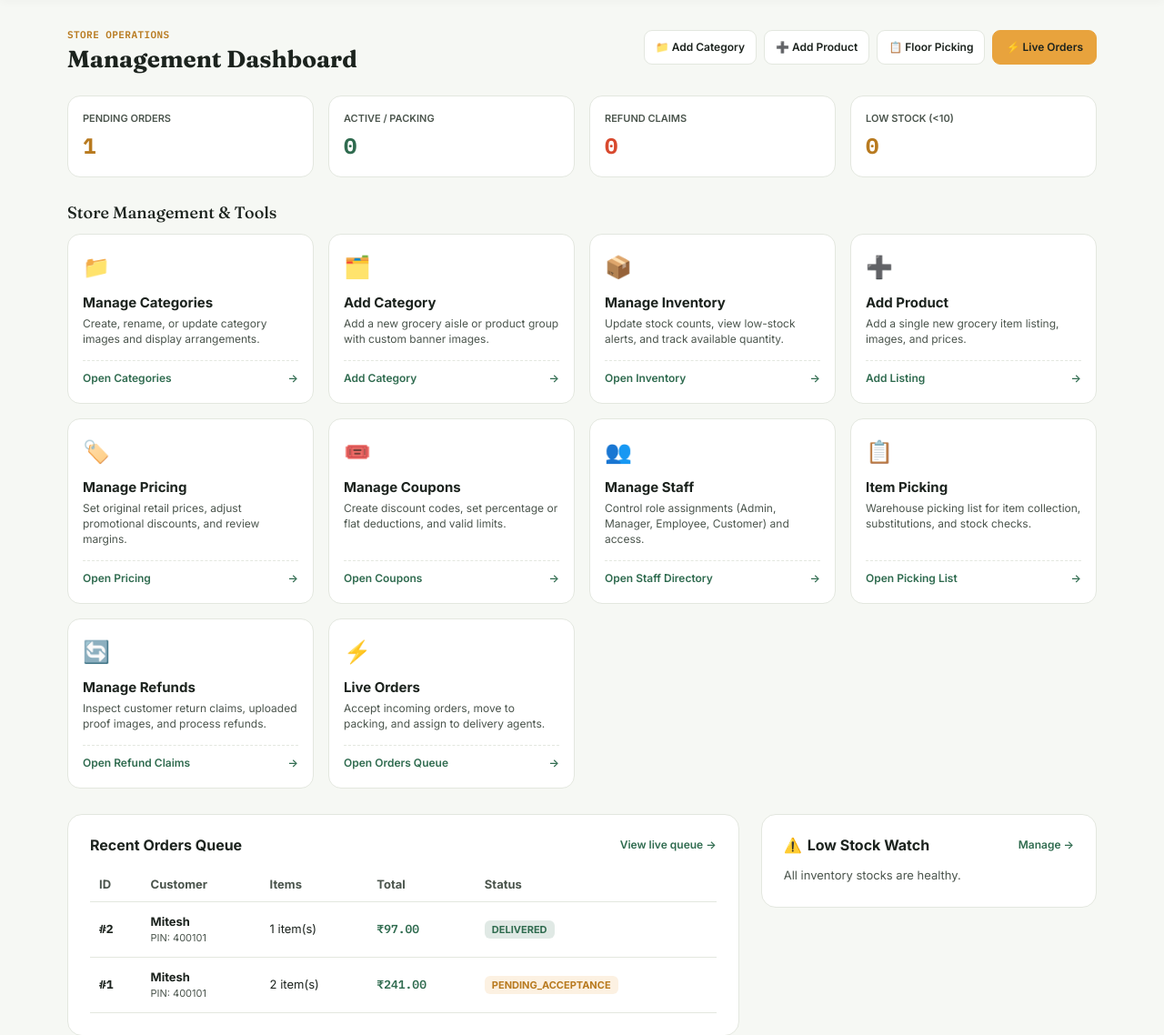
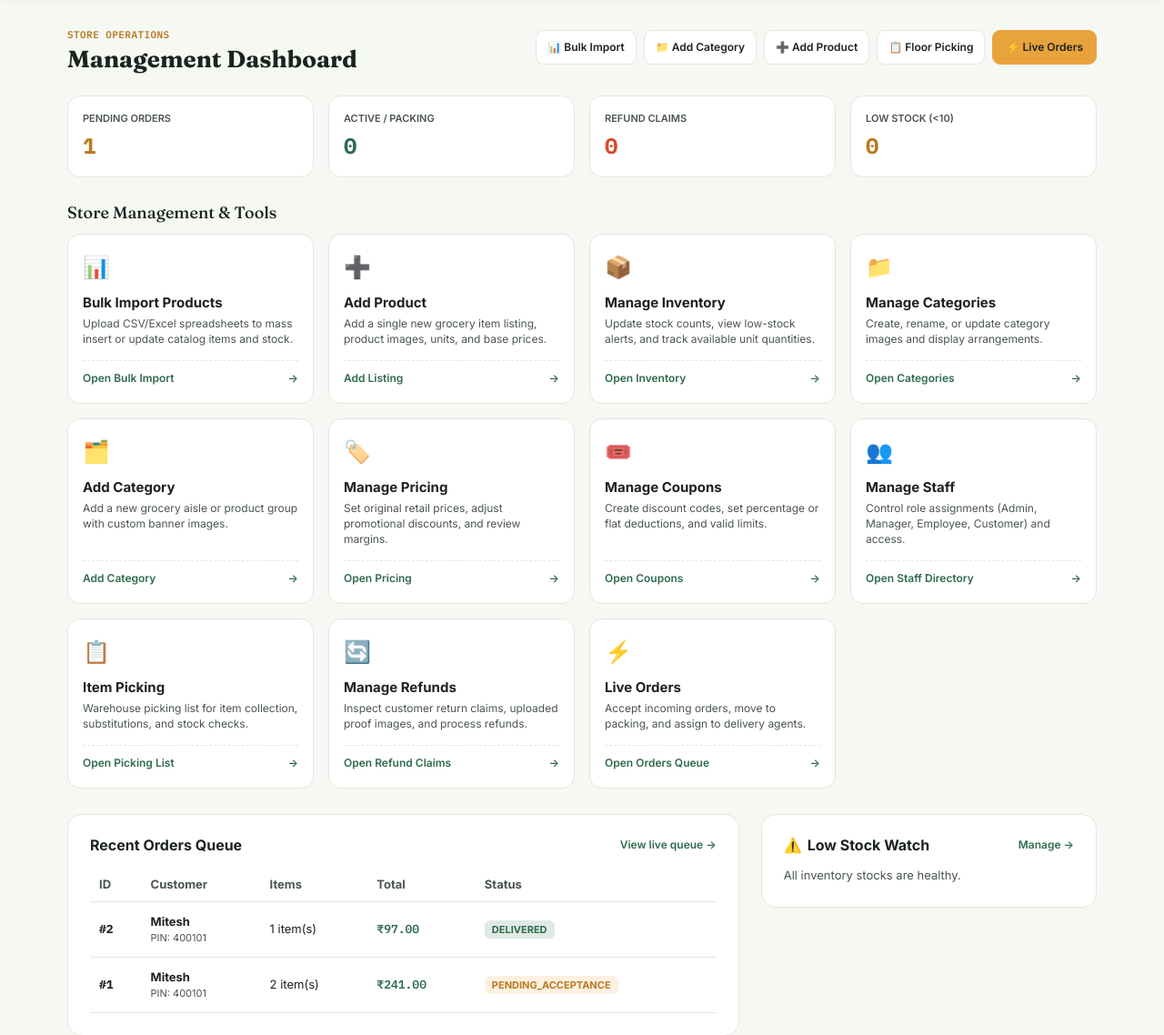
Before and after one commit to Miteshptl/cashandcarry, a Django app: page /dashboard/ in a window 1280 px wide. Shown: the part 144-1282 px from the top of the page at 91% size. Run offline with Django 5.2, Linux system fonts and the light colour scheme; a user stored in the database is signed in; data comes from the database, SQL or seed files in the repository; data that the repository does not hold is empty.

Commit message:
Add Bulk Product Import action and management card to dashboard

```diff
--- a/templates/dashboard.html
+++ b/templates/dashboard.html
@@ -184,6 +184,9 @@
       </div>
 
       <div style="display: flex; gap: 8px; flex-wrap: wrap;">
+        <a href="{% url 'bulk_import' %}" class="btn btn-secondary" style="font-size: 12px; padding: 7px 12px; min-height: 38px;">
+          📊 Bulk Import
+        </a>
         <a href="{% url 'add_category' %}" class="btn btn-secondary" style="font-size: 12px; padding: 7px 12px; min-height: 38px;">
           📁 Add Category
         </a>
@@ -228,7 +231,46 @@
 
       <div class="mgmt-grid">
 
-        <!-- 1. Manage Categories -->
+        <!-- 1. Bulk Import Products -->
+        <a href="{% url 'bulk_import' %}" class="mgmt-card">
+          <div>
+            <div class="mgmt-card-icon">📊</div>
+            <div class="mgmt-card-title">Bulk Import Products</div>
+            <div class="mgmt-card-desc">Upload CSV/Excel spreadsheets to mass insert or update catalog items and stock.</div>
+          </div>
+          <div class="mgmt-card-action">
+            <span>Open Bulk Import</span>
+            <span>→</span>
+          </div>
+        </a>
+
+        <!-- 2. Add Product -->
+        <a href="{% url 'add_product' %}" class="mgmt-card">
+          <div>
+            <div class="mgmt-card-icon">➕</div>
+            <div class="mgmt-card-title">Add Product</div>
+            <div class="mgmt-card-desc">Add a single new grocery item listing, product images, units, and base prices.</div>
+          </div>
+          <div class="mgmt-card-action">
+            <span>Add Listing</span>
+            <span>→</span>
+          </div>
+        </a>
+
+        <!-- 3. Manage Inventory -->
+        <a href="{% url 'manage_inventory' %}" class="mgmt-card">
+          <div>
+            <div class="mgmt-card-icon">📦</div>
+            <div class="mgmt-card-title">Manage Inventory</div>
+            <div class="mgmt-card-desc">Update stock counts, view low-stock alerts, and track available unit quantities.</div>
+          </div>
+          <div class="mgmt-card-action">
+            <span>Open Inventory</span>
+            <span>→</span>
+          </div>
+        </a>
+
+        <!-- 4. Manage Categories -->
         <a href="{% url 'manage_categories' %}" class="mgmt-card">
           <div>
             <div class="mgmt-card-icon">📁</div>
@@ -241,7 +283,7 @@
           </div>
         </a>
 
-        <!-- 2. Add Category -->
+        <!-- 5. Add Category -->
         <a href="{% url 'add_category' %}" class="mgmt-card">
           <div>
             <div class="mgmt-card-icon">🗂️</div>
@@ -254,33 +296,7 @@
           </div>
         </a>
 
-        <!-- 3. Manage Inventory -->
-        <a href="{% url 'manage_inventory' %}" class="mgmt-card">
-          <div>
-            <div class="mgmt-card-icon">📦</div>
-            <div class="mgmt-card-title">Manage Inventory</div>
-            <div class="mgmt-card-desc">Update stock counts, view low-stock alerts, and track available quantity.</div>
-          </div>
-          <div class="mgmt-card-action">
-            <span>Open Inventory</span>
-            <span>→</span>
-          </div>
-        </a>
-
-        <!-- 4. Add Product -->
-        <a href="{% url 'add_product' %}" class="mgmt-card">
-          <div>
-            <div class="mgmt-card-icon">➕</div>
-            <div class="mgmt-card-title">Add Product</div>
-            <div class="mgmt-card-desc">Add a single new grocery item listing, images, and prices.</div>
-          </div>
-          <div class="mgmt-card-action">
-            <span>Add Listing</span>
-            <span>→</span>
-          </div>
-        </a>
-
-        <!-- 5. Manage Pricing -->
+        <!-- 6. Manage Pricing -->
         <a href="{% url 'manage_prices' %}" class="mgmt-card">
           <div>
             <div class="mgmt-card-icon">🏷️</div>
@@ -293,7 +309,7 @@
           </div>
         </a>
 
-        <!-- 6. Manage Coupons -->
+        <!-- 7. Manage Coupons -->
         <a href="{% url 'manage_coupons' %}" class="mgmt-card">
           <div>
             <div class="mgmt-card-icon">🎟️</div>
@@ -306,7 +322,7 @@
           </div>
         </a>
 
-        <!-- 7. Manage Staff -->
+        <!-- 8. Manage Staff -->
         <a href="{% url 'manage_staff' %}" class="mgmt-card">
           <div>
             <div class="mgmt-card-icon">👥</div>
@@ -319,7 +335,7 @@
           </div>
         </a>
 
-        <!-- 8. Floor Picking & Substitutions -->
+        <!-- 9. Floor Picking & Substitutions -->
         <a href="{% url 'item_picking' %}" class="mgmt-card">
           <div>
             <div class="mgmt-card-icon">📋</div>
@@ -332,7 +348,7 @@
           </div>
         </a>
 
-        <!-- 9. Manage Refunds & Claims -->
+        <!-- 10. Manage Refunds & Claims -->
         <a href="{% url 'manage_refunds' %}" class="mgmt-card">
           <div>
             <div class="mgmt-card-icon">🔄</div>
@@ -345,7 +361,7 @@
           </div>
         </a>
 
-        <!-- 10. Live Orders Queue -->
+        <!-- 11. Live Orders Queue -->
         <a href="{% url 'live_orders' %}" class="mgmt-card">
           <div>
             <div class="mgmt-card-icon">⚡</div>
```
